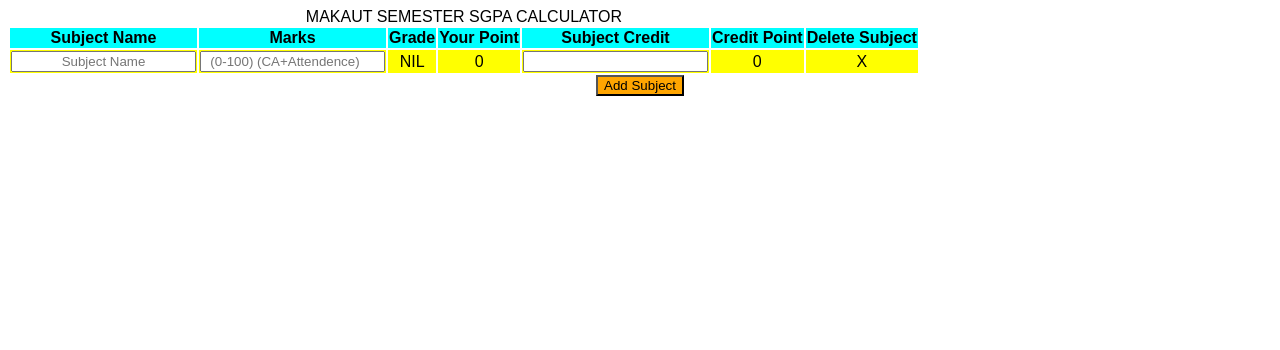
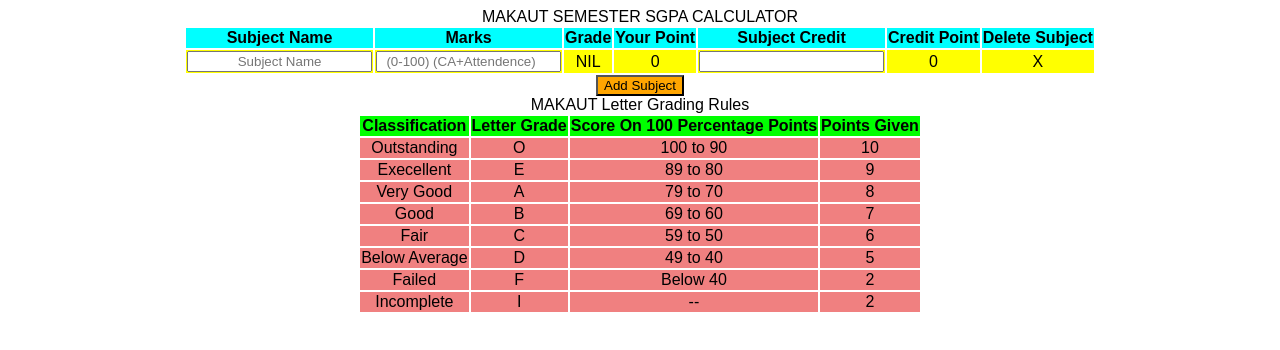
Before and after one commit to chinmay-barman/Makaut-SGPA-Calculator, a plain HTML site: page index.html in a window 1280 px wide. Drawn offline with Linux system fonts and the light colour scheme.

Commit message:
Added MAKAUT Letter Grading Rules Table

```diff
--- a/index.html
+++ b/index.html
@@ -41,7 +41,69 @@
         <button>Add Subject</button>
       </div>
     </div>
-    <div class="Rules-Container"></div>
+    <div class="Rules-Container">
+      <Table>
+        <caption>MAKAUT Letter Grading Rules</caption>
+        <thead>
+          <tr>
+            <th>Classification</th>
+            <th>Letter Grade</th>
+            <th>Score On 100 Percentage Points</th>
+            <th>Points Given</th>
+          </tr>
+        </thead>
+        <tbody>
+          <tr>
+            <td>Outstanding</td>
+            <td>O</td>
+            <td>100 to 90</td>
+            <td>10</td>
+          </tr>
+          <tr>
+            <td>Execellent</td>
+            <td>E</td>
+            <td>89 to 80</td>
+            <td>9</td>
+          </tr>
+          <tr>
+            <td>Very Good</td>
+            <td>A</td>
+            <td>79 to 70</td>
+            <td>8</td>
+          </tr>
+          <tr>
+            <td>Good</td>
+            <td>B</td>
+            <td>69 to 60</td>
+            <td>7</td>
+          </tr>
+          <tr>
+            <td>Fair</td>
+            <td>C</td>
+            <td>59 to 50</td>
+            <td>6</td>
+          </tr>
+          <tr>
+            <td>Below Average</td>
+            <td>D</td>
+            <td>49 to 40</td>
+            <td>5</td>
+          </tr>
+          <tr>
+            <td>Failed</td>
+            <td>F</td>
+            <td>Below 40</td>
+            <td>2</td>
+          </tr>
+          <tr>
+            <td>Incomplete</td>
+            <td>I</td>
+            <td>--</td>
+            <td>2</td>
+          </tr>
+        </tbody>
+      </Table>
+    </div>
   </div>
   <script src="app.js"></script>
 </body>
--- a/style.css
+++ b/style.css
@@ -3,6 +3,10 @@ body{
 }
 .Container{
     text-align: center;
+    display: flex;
+    flex-direction: column;
+    justify-content: center;
+    align-items: center;
 }
 .Calculator-Container{
 }
@@ -26,3 +30,13 @@ body{
 .AddSubjectButton button{
     background-color: orange;
 }
+.Rules-Container{
+}
+.Rules-Container Table{
+}
+.Rules-Container Table thead{
+    background-color: lime;
+}
+.Rules-Container Table tbody{
+    background-color: lightcoral;
+}
```
